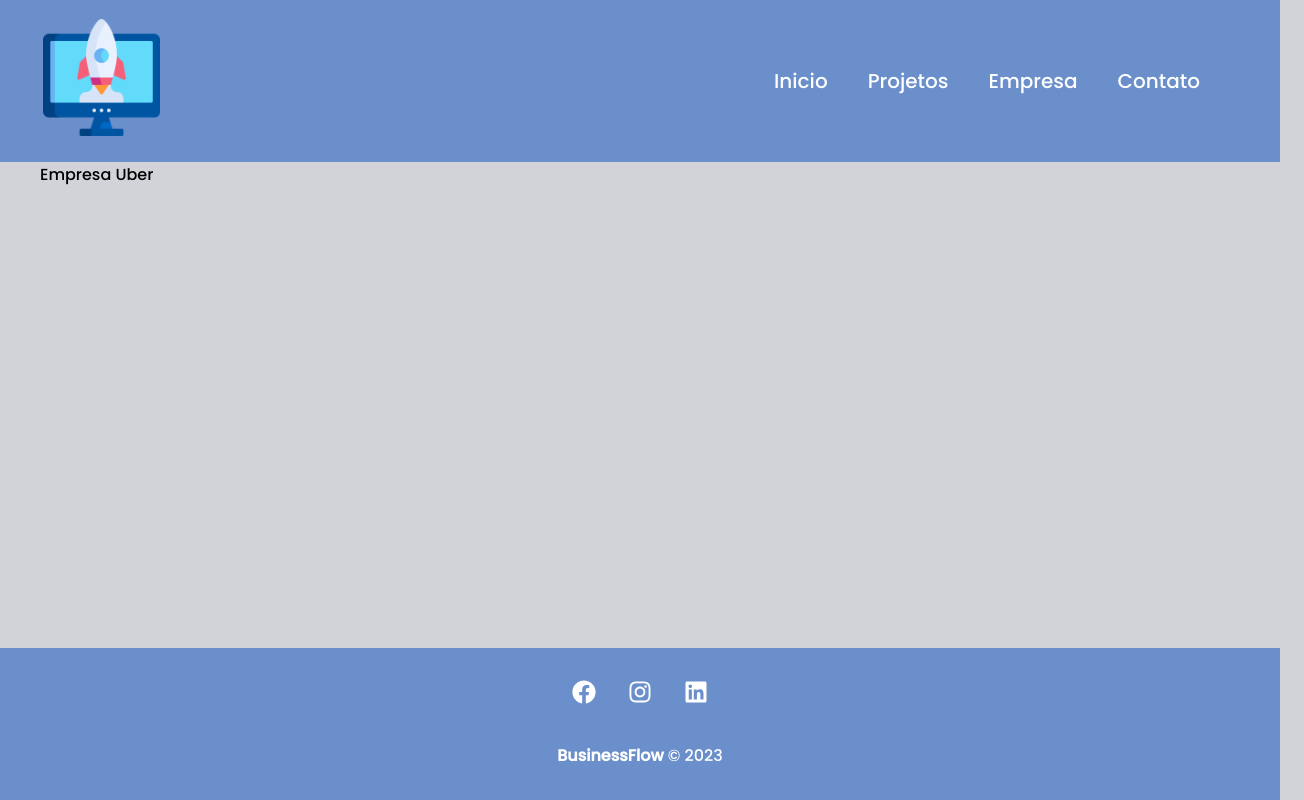
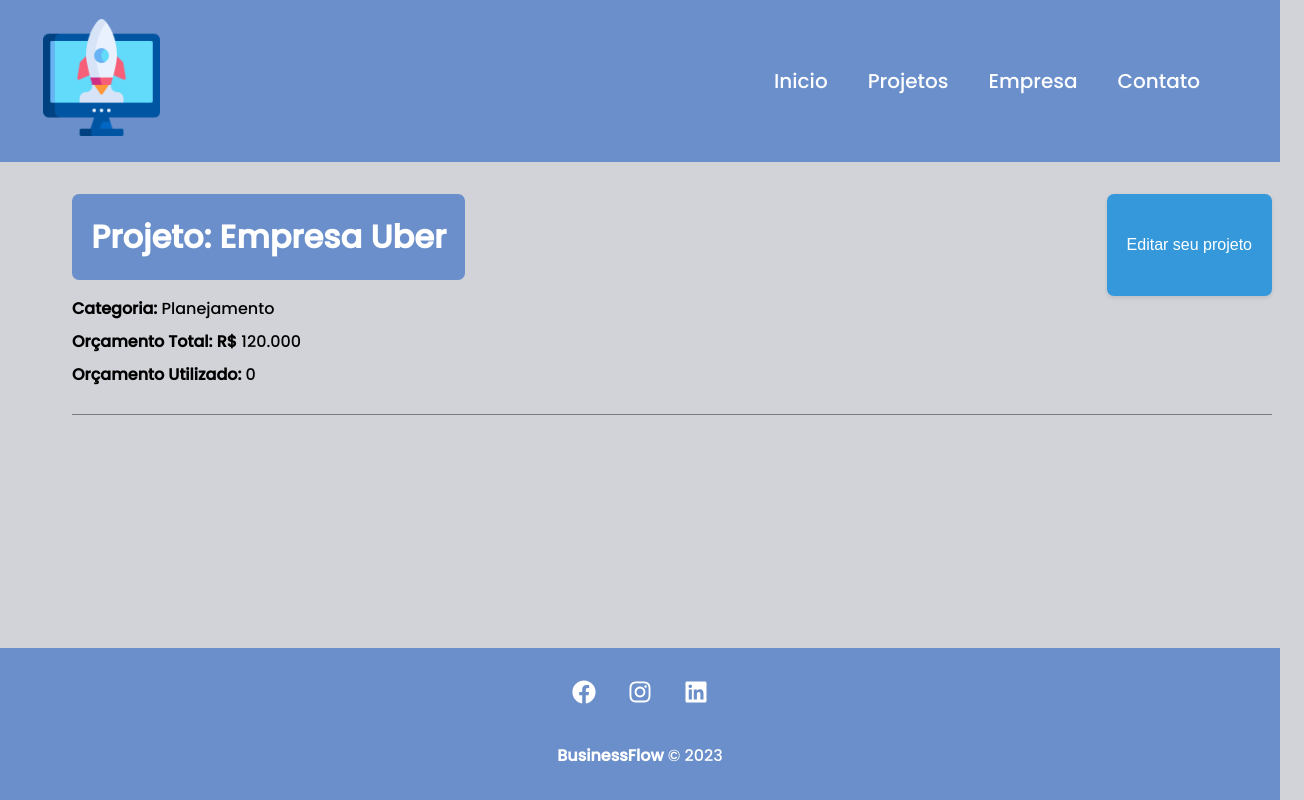
Before and after one commit to yyhago/project-Businessflow, a React (Create React App) app: page /editproject/2 in a window 1280 px wide. Shown: the whole page, 1304 px wide, since content can reach past the window. Built offline with nearby package versions, Linux system fonts and the light colour scheme; data requests are answered from the project's data file.

Commit message:
Details Project

```diff
--- a/src/Components/Layout/Loading.module.css
+++ b/src/Components/Layout/Loading.module.css
@@ -7,6 +7,6 @@
 }
 
 .loading{
-    width: 10%;
+    width: 20%;
     margin-top: 70px;
 }
--- a/src/Components/Pages/EditProject.js
+++ b/src/Components/Pages/EditProject.js
@@ -1,14 +1,21 @@
 import styles from "./EditProject.module.css";
 
+import Loading from "../Layout/Loading"
+import Container from "../Layout/Container"
 import { useParams } from "react-router-dom";
 import { useState, useEffect } from "react";
 
+
+
 export default function EditProject() {
   const { id } = useParams()
+
   const [editProject, setEditProject] = useState([]);
+  const [mostraProjeto, setMostraProjeto] = useState(false)
 
   useEffect(() => {
-    fetch(`http://localhost:5000/projects/${id}`, {
+    setTimeout(() => {
+      fetch(`http://localhost:5000/projects/${id}`, {
       method: 'GET',
       headers: {
         "Content-Type": "application/json",
@@ -20,7 +27,45 @@
         setEditProject(data);
       })
       .catch((err) => console.log(err));
+    }, 500)
   }, [id]);
 
-  return <p>{editProject.name}</p>;
+  function toogleProjectForm(){
+      setMostraProjeto(!mostraProjeto)
+  }
+
+    return(<>
+        {editProject.name ? (
+          <div className={styles.detalhesProjetos}>
+            <Container customClass="column">
+              <div className={styles.containerDetalhes}>
+                <h1>Projeto: {editProject.name}</h1>
+                <button onClick={toogleProjectForm} className={styles.btnnewproject}>
+                  {!mostraProjeto ? 'Editar seu projeto' : 'Fechar'}
+                </button>
+                {!mostraProjeto ? (
+                  <div className={styles.infoProject}>
+                    <p>
+                      <span>Categoria: </span>{editProject.category.name}
+                    </p>
+                    <p>
+                      <span>Orçamento Total: R$</span> {editProject.valorTotal}
+                    </p>
+                    <p>
+                      <span>Orçamento Utilizado:</span> {editProject.valor}
+                    </p>
+                  </div>
+                ) : (
+                  <div className={styles.infoProject}>
+                    <p>form</p>
+                  </div>
+                )}
+              </div>
+            </Container>
+          </div>
+        ): (
+          <Loading/>
+        )}
+      </>
+    )
 }
--- a/src/Components/Pages/EditProject.module.css
+++ b/src/Components/Pages/EditProject.module.css
@@ -0,0 +1,56 @@
+.detalhesProjetos{
+        padding: 2em;
+}
+
+.detalhesProjetos h1,
+.detalhesProjetos h2,
+.detalhesProjetos p{
+    margin-bottom: 0.5em;
+}
+
+
+.detalhesProjetos h1{
+    background-color: #6a8fca;
+    color: #fff;
+    padding: .6em;
+    border-radius: 7px;
+}
+
+.detalhesProjetos span {
+    font-weight: bold;
+}
+
+.serviceFomContainer,
+.containerDetalhes{
+    border-bottom: 1px solid #7a7a7a;
+    margin-bottom: 1.2em;
+    padding-bottom: 1.2em;
+    display: flex;
+    justify-content: space-between;
+    flex-wrap: wrap;
+}
+
+
+.btnnewproject {
+    padding: 7px 20px;
+    font-size: 16px;
+    text-align: center;
+    text-decoration: none;
+    cursor: pointer;
+    border: none;
+    border-radius: 7px;
+    background-color: #3498db;
+    color: white;
+    transition: background-color 0.3s ease;
+    box-shadow: 0 2px 4px rgba(0, 0, 0, 0.1);
+    box-sizing: border-box;
+}
+
+  .btnnewproject:hover {
+    background-color: #5b83aa;
+  }
+
+
+  .infoProject{
+    width: 100%;
+  }
```
Also changed, not shown: src/Components/img/progress.png.
